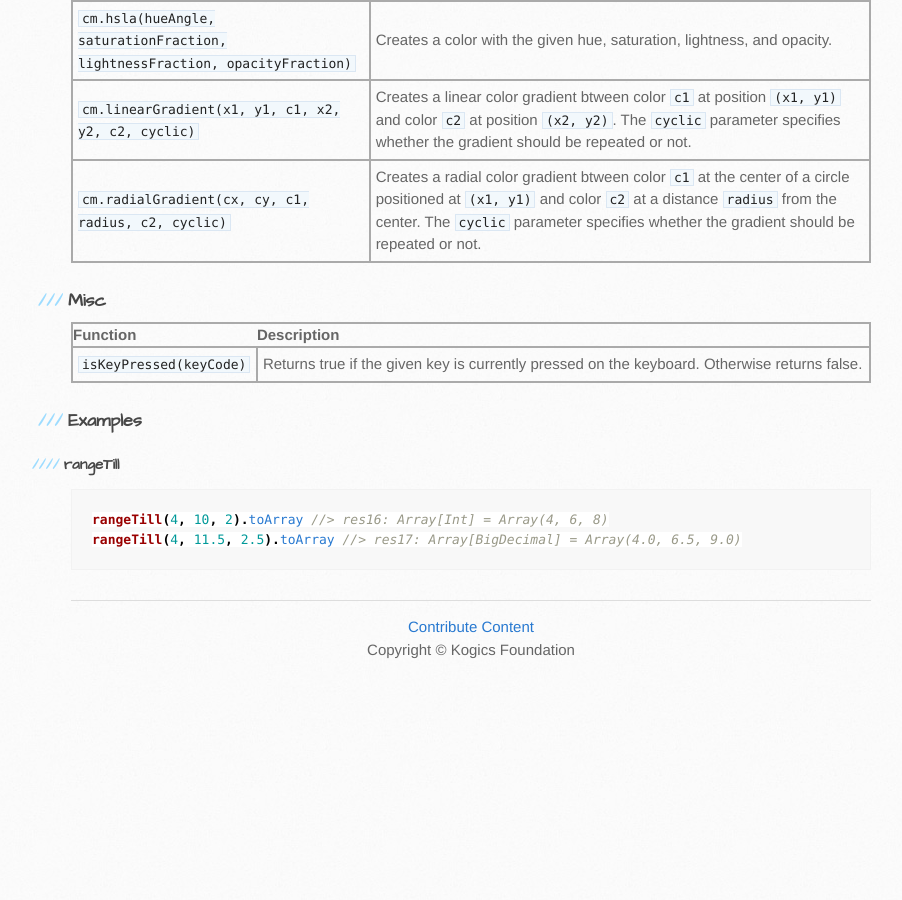
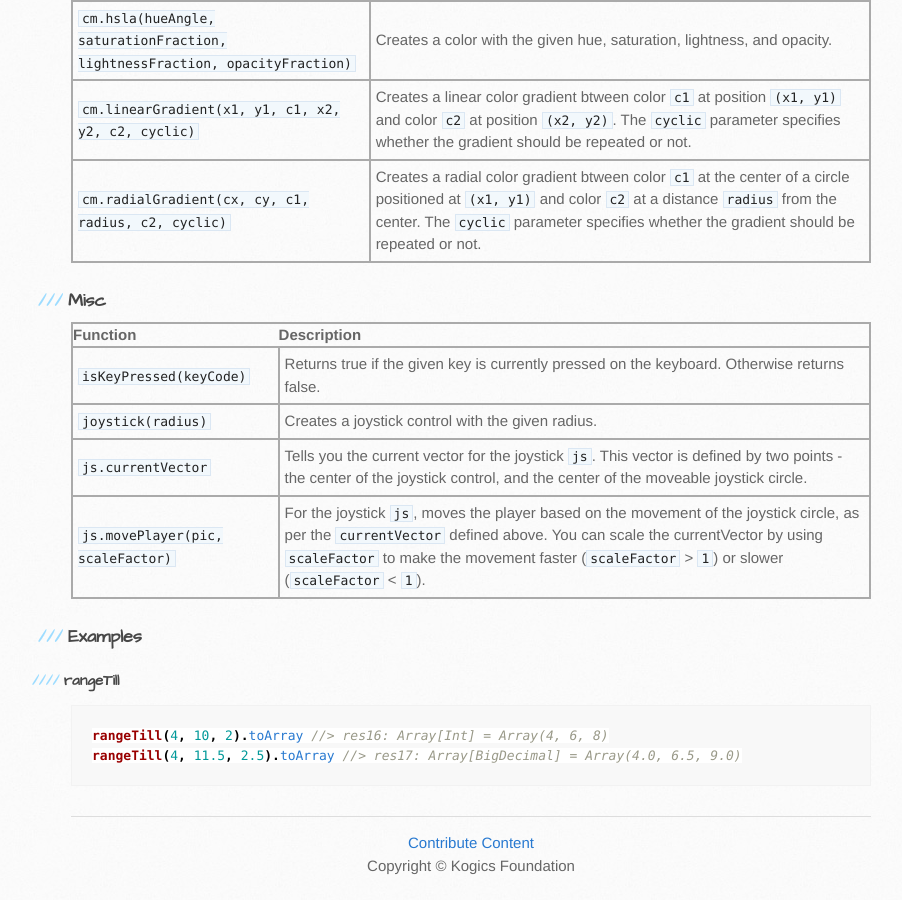
Before and after one commit to kojodoc/kojodoc.github.io, a Jekyll site: the page built from reference/utility.md, in a window 1280 px wide and 900 px high, scrolled down 1827 px. Shown: the whole window, without its empty margins (99-1001 px from the left). Built offline with Jekyll 4.4.1, drawn with Linux system fonts in a browser that asks for light colours; our own code applies the rules of GitHub Pages for plain Markdown files; the repository's description, which GitHub fills in, is left out; before the commit the page ends 2511 px from its top, so only the background shows below that.

```diff
--- a/reference/utility.md
+++ b/reference/utility.md
@@ -60,6 +60,9 @@ This page contains descriptions of general purpose utility commands and function
 | Function | Description |
 | :--- | :--- |
 | `isKeyPressed(keyCode)` | Returns true if the given key is currently pressed on the keyboard. Otherwise returns false. |
+| `joystick(radius)` | Creates a joystick control with the given radius. |
+| `js.currentVector` | Tells you the current vector for the joystick `js`. This vector is defined by two points - the center of the joystick control, and the center of the moveable joystick circle. |
+| `js.movePlayer(pic, scaleFactor)` | For the joystick `js`, moves the player based on the movement of the joystick circle, as per the `currentVector` defined above. You can scale the currentVector by using `scaleFactor` to make the movement faster (`scaleFactor` > `1`) or slower (`scaleFactor` < `1`). |
 
 
 ### Examples
```
Also changed, not shown: tutorials/lessons-level2/pic-events.md (+2 -1 lines).
